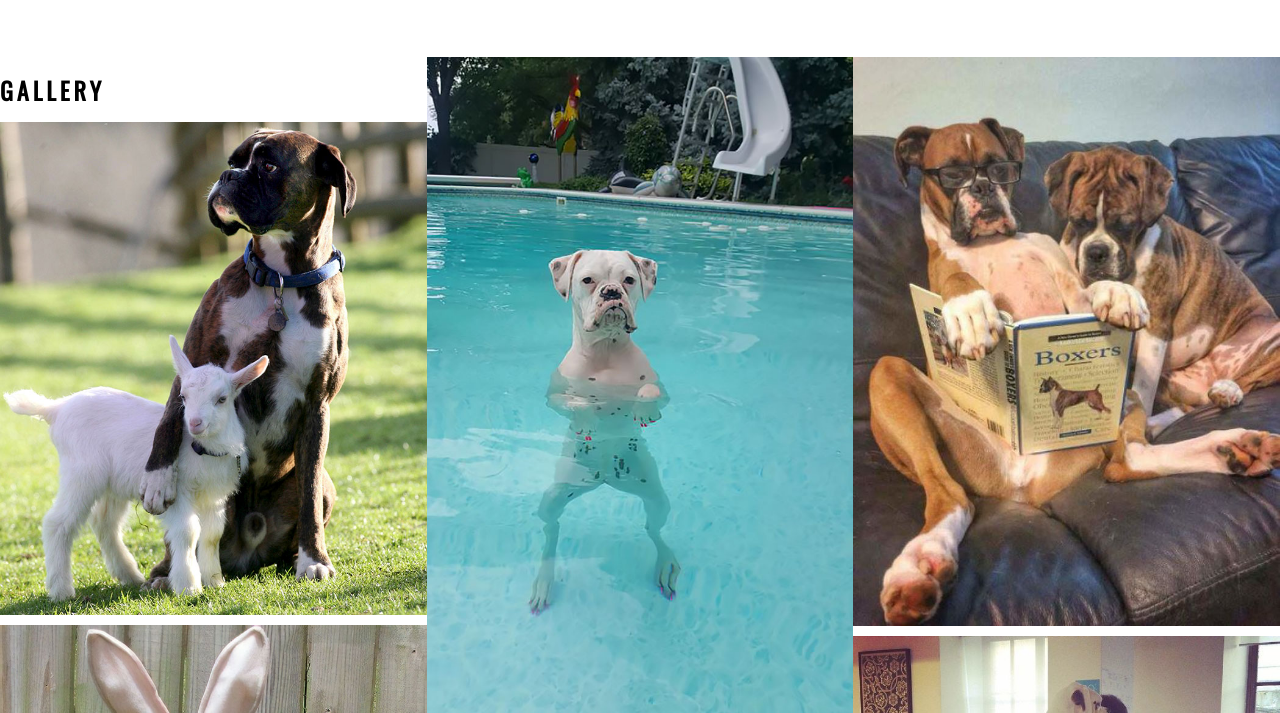
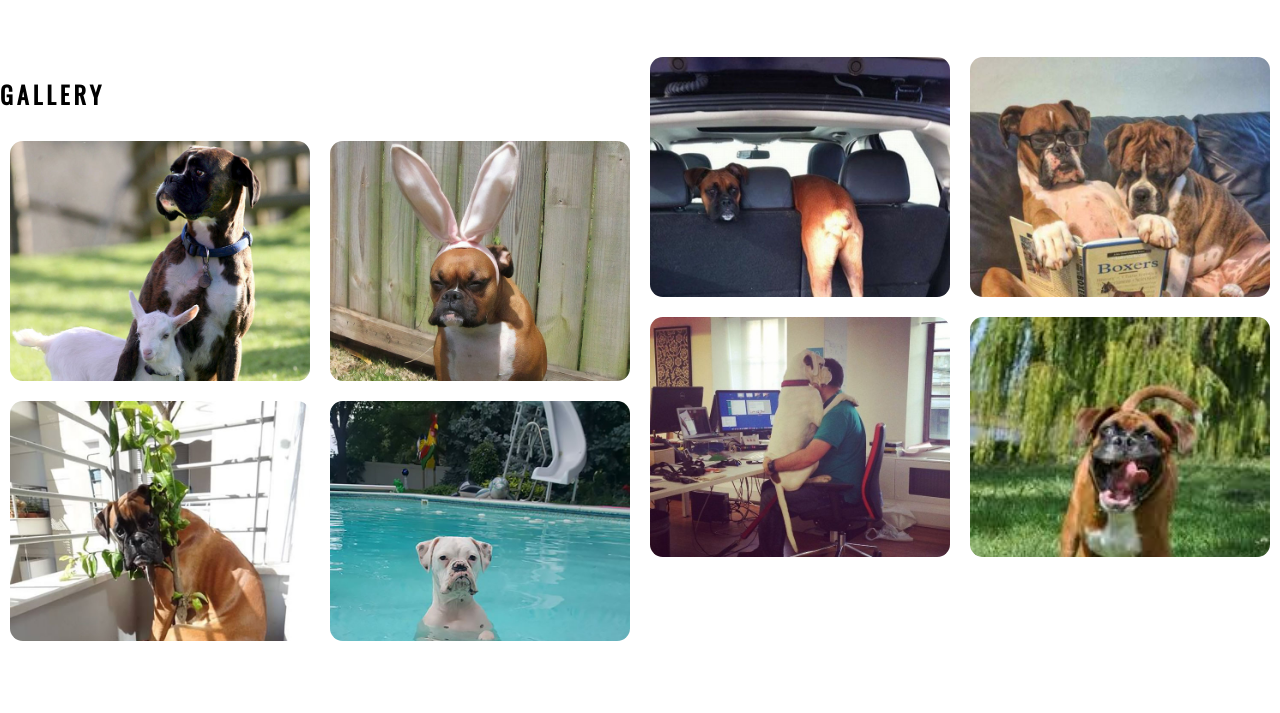
Before and after one commit to nuggie86/First-Project, a plain HTML site: page gallery.html in a window 1280 px wide. Shown: the part 87-800 px from the top of the page. Drawn offline with nearby package versions, Linux system fonts and the light colour scheme.

Commit message:
add formated css add divs to html files

```diff
--- a/assets/css/style.css
+++ b/assets/css/style.css
@@ -1,17 +1,17 @@
 @import url('https://fonts.googleapis.com/css2?family=Lato:wght@300&family=Oswald&display=swap');
-
  * {
      margin: 0;
      padding: 0;
-    border: none;}
-
-
+     border: none;
+}
  body {
      font-family: Lato, sans-serif;
      font-weight: 300;
      color: #8f8484;
 }
-
+ div {
+     display: block;
+}
 /* heading and logo*/
  h1,h2{
      font-family: oswald, sans-serif;
@@ -19,25 +19,21 @@ h1,h2{
      letter-spacing: 4px;
      color: black;
 }
-
  #logo{
      display: block;
      background-color: rgb(185, 180, 180);
      font-size: 40px;
 }
-
 /* navigation links*/
  #menu{
      font-size: 100%;
      letter-spacing: 4px;
 }
-
  #menu li{
      float: right;
      list-style-type: disc;
      margin-left: 30px;
 }
-
  #menu a {
      color: #ffffff;
      text-align: center;
@@ -45,58 +41,46 @@ h1,h2{
      text-decoration: none;
      font-size: 25px;
 }
-
  #menu, #logo{
      line-height: 80px;
 }
-
  #menu a:hover{
      background-color: rgb(168, 166, 166);
      color: black;
 }
-
  .active{
      background-color: rgba(49, 186, 228, 0.7);
      color:rgb(238, 229, 229);
 }
-
 /* main page image */
-
  #main-outer{
      height: 500px;
      width: 100%;
      overflow: hidden;
      position: relative;
 }
-
  #main-image{
      height: 400px;
      width: 100%;
      background: url(../images/When_Do_Boxers_Stop_Growing.jpg) no-repeat center center;
 }
-
  #cover-text {
      font-size: 130%;
      font-family: lato, sans-serif;
      text-transform: uppercase;
      letter-spacing: 4px;
-
      width: 300px;
      height: 200px;
-
      background-color: rgba(49, 186, 228, 0.7);
-
      bottom: 30px;
      position: absolute;
      padding: 20px;
-
 }
  #info{
      display: block;
      padding: 25px;
-    font-size: 20px;
+     font-size: 25px;
      padding-right: 20px;
-
 }
 /* helpfull links boxes*/
  #boxes{
@@ -108,9 +92,7 @@ h1,h2{
      overflow: hidden;
      display: flex;
 }
-
  #boxes div {
-
      color: #fafafa;
      background-color: rgba(0,0,0, .6);
      width: 20%;
@@ -124,9 +106,7 @@ h1,h2{
      padding: 25px;
      display: flex;
 }
-
 /*sign up form*/
-
  .form-section {
      clear: left;
      background: url(../images/boxer-WF\ rev.jpg) no-repeat;
@@ -134,28 +114,22 @@ h1,h2{
      background-position: center;
      height: 900px;
 }
-
 /* footer */
-
  footer {
      height: 150px;
 }
-
  .social-networks {
      text-align: center;
 }
-
  .social-networks > li {
      display: inline;
 }
-
  .social-networks i {
      font-size: 160%;
      margin: 1%;
      padding: 5%;
      color: #3a3a3a;
 }
-
 /* Gallery Photos */
  .heading-line {
      width: 50%;
@@ -167,38 +141,31 @@ footer {
      padding-top: 60px;
      clear: both;
      line-height: 2;
-    column-count: 3;
+     column-count: 2;
      column-gap: 0px;
-
 }
-
  #photo img{
      width: 100%;
 }
-
+ .gallery-flexbox {
+     width: 100%;
+     display: flex;
+     flex-wrap: wrap;
+     flex-direction: row;
+     justify-content: space-around;
+     align-items: center;
+}
+ .gallery-img-wrapper {
+     position: relative;
+     width: 300px;
+     height: 30vh;
+     margin: 10px;
+     overflow: hidden;
+     border-radius: 0.8rem;
+}
 /* Media queries */
 
-/* large to medium screens sizes from 1200px wide and down */
-@media screen and (max-width: 1200px){
-.info {
-    flex-direction: column;
-    padding: 20px;
-}
-}
-
-/* medium screens sizes from 950px wide and down */
-@media screen and (max-width: 950px){
-}
-
-/* small screens sizes from 800px wide and down */
-@media screen and (max-width: 800px){
-    #photo{
-        column-count: 2;
-    }
-}
-
 /** sign up box **/
-
  form {
      margin: 150px 10% 0 0;
      border: 4px solid transparent;
@@ -207,15 +174,12 @@ form {
      padding: 30px;
      right: auto;
 }
-
  .container {
      text-align: center;
      padding: 10px;
      background-color: rgba(185, 172, 172, 0.6);
 }
-
  input[type=text], input[type=submit] {
-
      width: 70%;
      padding: 12px;
      margin: 8px 0;
@@ -223,7 +187,6 @@ input[type=text], input[type=submit] {
      border: 1px solid #b1aeae;
      box-sizing: border-box;
 }
-
  input[type=submit]{
      background-color: rgba(49, 186, 228, 0.7);
      color: #ffffff;
--- a/gallery.html
+++ b/gallery.html
@@ -8,6 +8,7 @@
     <link rel="stylesheet" href="assets/css/style.css" />
     <title>Irl-Boxerdogs.ie</title>
     <!--nav bar section-->
+    <div class="nav-container">
      <nav>
         <ul id="menu">
           <li><i class="far fa-clipboard"></i><a href="signup.html">Sign up</a></li>
@@ -15,8 +16,7 @@
           <li><i class="fas fa-home"></i><a href="index.html">Home</a></li>
         </ul>
       </nav>
-  </head>
-  <body>
+      </div>
     <!--main header section-->
     <header>
       <a style="color: rgba(49, 186, 228, 0.7);" href="index.html"> <h1 id="logo">Irl-Boxerdogs.ie</h1></a>
@@ -24,20 +24,58 @@
     </header>
 <!--photos section-->
     <section id="photo">
+      <div>
         <hr class="heading-line">
-        <h1 class="text-center">Gallery</h1>
+        <h2 class="text-center">Gallery</h2>
         <hr class="heading-line">
-
+      </div>
+    <div class="gallery-container">
+      <div class="gallery-flexbox">
+        <div class="gallery-img-wrapper">
+          <div class="gallery-img-box gallery-img-1">
       <img src="assets/images/funny-boxers-dogs-56-5b3a107874b86__700.jpg" alt="boxer dog protecting baby goat" />
+      </div>
+      </div>
+      <div class="gallery-img-wrapper">
+        <div class="gallery-img-box gallery-img-1">
       <img src="assets/images/funny-boxers-dogs-43-5b34b078da5c0__700.jpg" alt="boxer dog with bunny ears on" />
+      </div>
+    </div>
+      <div class="gallery-img-wrapper">
+        <div class="gallery-img-box gallery-img-1">
       <img src="assets/images/funny-boxers-dogs-5-5b2a113b3da2d__700.jpg" alt="boxer dog hiding behind plant" />
+      </div>
+    </div>
+      <div class="gallery-img-wrapper">
+        <div class="gallery-img-box gallery-img-1">
       <img src="assets/images/funny-boxers-dogs-7-5b2a16f4d1196__700.jpg" alt="white boxer dog in the pool" />
+      </div>
+    </div>
+      <div class="gallery-img-wrapper">
+        <div class="gallery-img-box gallery-img-1">
       <img src="assets/images/funny-boxers-dogs-8-5b2a1975943f3__700.jpg" alt="funny boxer dog stuck in car seat" />
+      </div>
+    </div>
+      <div class="gallery-img-wrapper">
+        <div class="gallery-img-box gallery-img-1">
       <img src="assets/images/5b2ba77f42d9b_URvA9Fo__700.jpg" alt="two boxer dogs reading a book" />
+      </div>
+    </div>
+      <div class="gallery-img-wrapper">
+        <div class="gallery-img-box gallery-img-1">
       <img src="assets/images/5b39f430a786b_4DBP_Bs3KNsI7ZJ07Jn6y_kYvb0RYYDJTreXrsCto9c__700.jpg" alt="white boxer dog sitting on owners lap" />
+      </div>
+    </div>
+      <div class="gallery-img-wrapper">
+        <div class="gallery-img-box gallery-img-1">
       <img src="assets/images/boxer-dog-image.jpg" alt="boxer dog puppy running with mouth open" />
+      </div>
+    </div>
+      </div>
+    </div>
     </section>
 <!--footer section-->
+<div class="fotter-container">
     <footer>
       <ul class="social-networks">
         <li>
@@ -51,7 +89,7 @@
         </li>
       </ul>
     </footer>
-
+</div>
     <!--font awesome script-->
     <script src="https://kit.fontawesome.com/0ddb58be68.js" crossorigin="anonymous"></script>
   </body>
```
Also changed, not shown: index.html (+9 -11 lines), signup.html (+0 -2 lines), assets/images/images(5).jpg (renamed from assets/images/images (5).jpg), assets/images/images(6).jpg (renamed from assets/images/images (6).jpg), assets/images/images(7).jpg (renamed from assets/images/images (7).jpg), assets/images/images(8).jpg (renamed from assets/images/images (8).jpg), assets/images/images(9).jpg (renamed from assets/images/images (9).jpg), 1 other file. Lines whose indentation alone changed are shown as unchanged.
